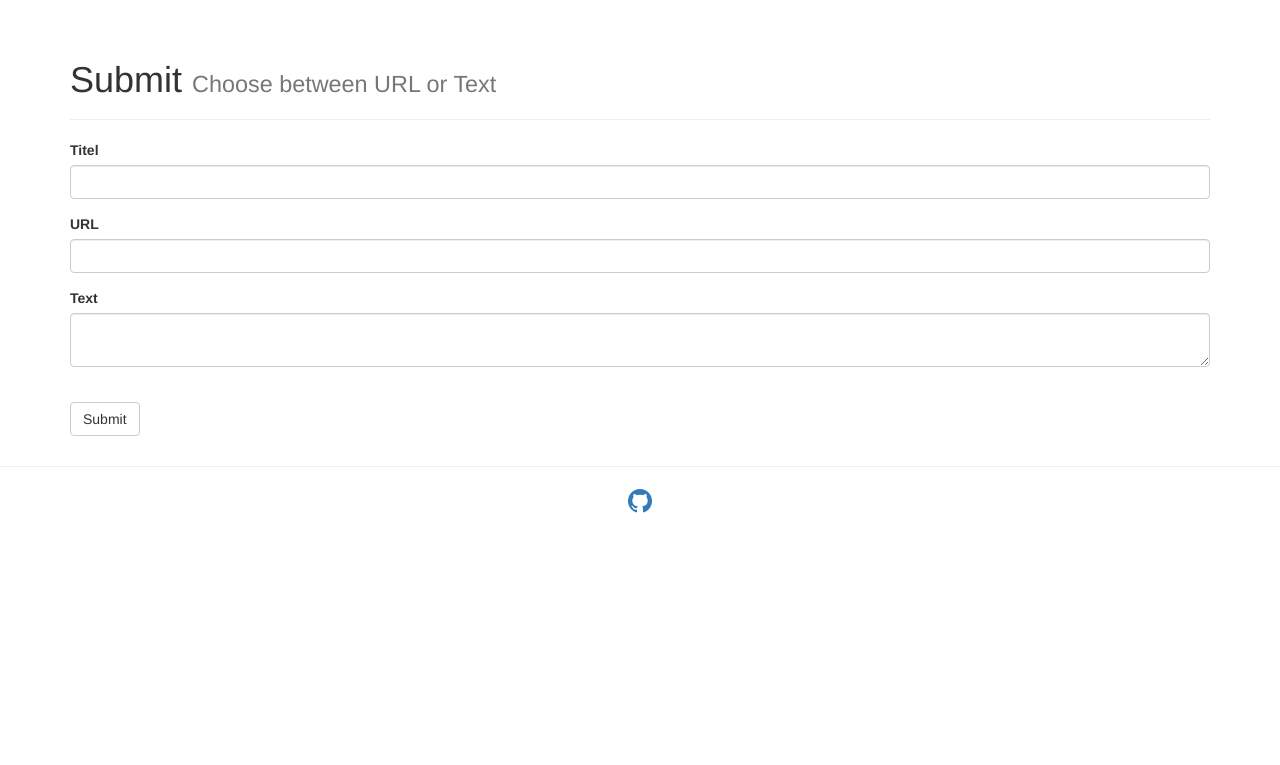
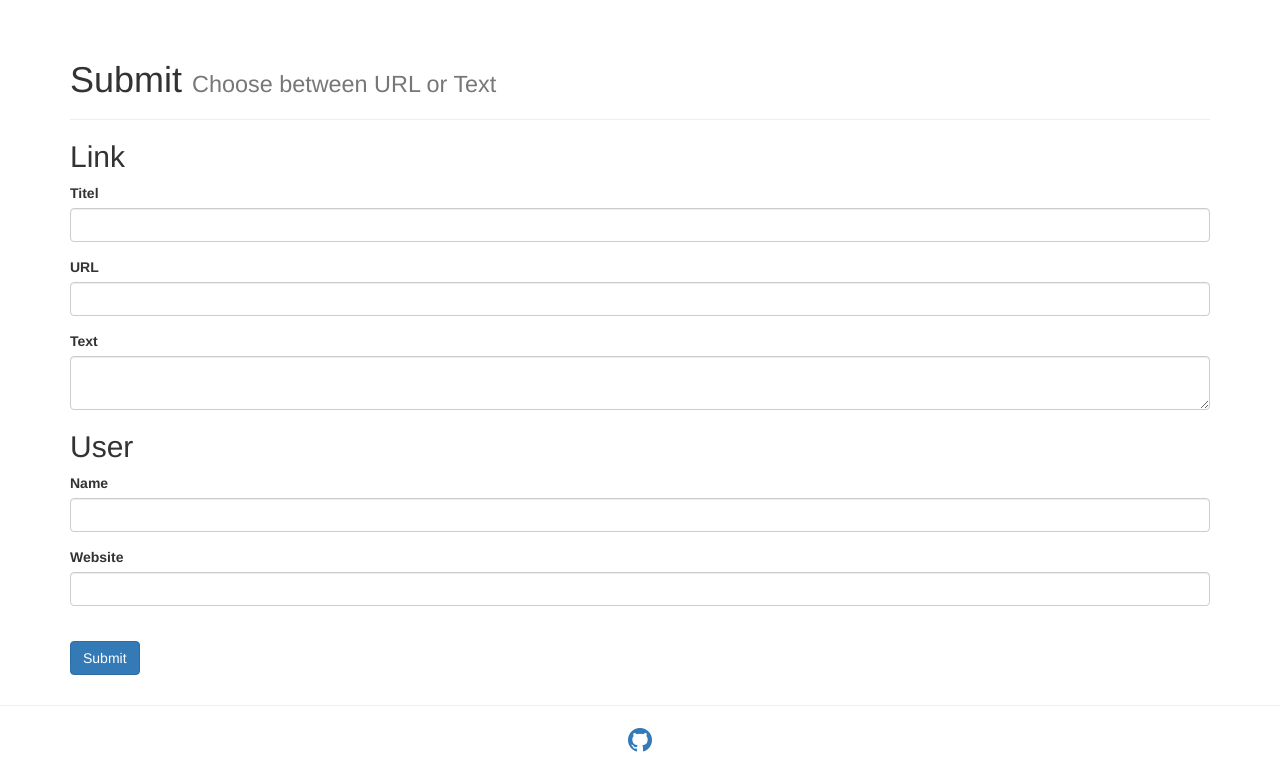
Before and after one commit to xsteadfastx/fackernews, a Flask app: page /submit in a window 1280 px wide. Shown: the part 52-817 px from the top of the page. Before the commit the page ends 565 px from the top, so only its background shows below. Run offline with Flask 2, Linux system fonts and the light colour scheme; parts of the project's set-up code (start-up, migrations or seed data) failed here and were passed over; some libraries are stand-ins or nearby versions.

Commit message:
added usernames for links

```diff
--- a/app/app.py
+++ b/app/app.py
@@ -7,7 +7,7 @@ from flask_wtf import Form, RecaptchaField
 from urllib.parse import urljoin, urlparse
 from werkzeug.contrib.atom import AtomFeed
 from wtforms import TextField, TextAreaField
-from wtforms.validators import Required, URL, Optional
+from wtforms.validators import Required, URL, Optional, Length
 
 
 exec(open('fackernews.conf').read())
@@ -40,6 +40,8 @@ class Link(db.Document):
     titel = db.StringField(max_length=255, required=True)
     url = db.StringField(max_length=255)
     text = db.StringField()
+    user = db.StringField(max_length=255, required=True)
+    user_website = db.StringField(max_length=255)
     created_at = db.DateTimeField(
         default=datetime.datetime.utcnow(), required=True)
     last_activity = db.DateTimeField(
@@ -55,24 +57,26 @@ class Link(db.Document):
 class Comment(db.EmbeddedDocument):
     ''' mongo magic '''
     id = db.ObjectIdField(required=True, default=lambda: bson.ObjectId())
-    name = db.StringField(verbose_name='Name', max_length=255, required=True)
-    website = db.StringField(max_length=255)
-    message = db.StringField(verbose_name='Comment', required=True)
+    user = db.StringField(max_length=255, required=True)
+    user_website = db.StringField(max_length=255)
+    message = db.StringField(required=True)
     created_at = db.DateTimeField(
         default=datetime.datetime.utcnow(), required=True)
     upvotes = db.IntField()
 
 
 class LinkForm(Form):
-    titel = TextField('Titel', validators=[Required()])
-    url = TextField('URL', validators=[URL(), Optional()])
+    titel = TextField('Titel', validators=[Required(), Length(max=255)])
+    url = TextField('URL', validators=[URL(), Optional(), Length(max=255)])
     text = TextAreaField('Text')
+    user = TextField('Name', validators=[Required(), Length(max=255)])
+    user_website = TextField('Website', validators=[URL(), Optional(), Length(max=255)])
     recaptcha = RecaptchaField()
 
 
 class CommentForm(Form):
-    name = TextField('Name', validators=[Required()])
-    website = TextField('Website', validators=[Optional(), URL()])
+    user = TextField('Name', validators=[Required()])
+    user_website = TextField('Website', validators=[Optional(), URL()])
     message = TextAreaField('Message', validators=[Required()])
     recaptcha = RecaptchaField()
 
@@ -179,14 +183,17 @@ def submit():
     # if there is data from a fail submit, prefill forms
     if 'submit_data' in session and session['submit_data']:
         data = session['submit_data']
-        form = LinkForm(titel=data[0], url=data[1], text=data[2])
+        form = LinkForm(titel=data[0], url=data[1], text=data[2], user=data[3], user_website=data[4])
     else:
         form = LinkForm()
     if form.validate_on_submit():
+        # if url or text was submitted
         if bool(form.url.data) ^ bool(form.text.data):
             link = Link(titel=form.titel.data,
                         url=form.url.data,
                         text=form.text.data,
+                        user=form.user.data,
+                        user_website=form.user_website.data,
                         created_at=datetime.datetime.utcnow(),
                         last_activity=datetime.datetime.utcnow(),
                         upvotes=0)
@@ -203,11 +210,14 @@ def submit():
 
             return redirect('/submit')
 
+        # if url and text was submitted
         else:
             flash('Choose between URL or Text', 'danger')
             session['submit_data'] = [form.titel.data,
                                       form.url.data,
-                                      form.text.data]
+                                      form.text.data,
+                                      form.user.data,
+                                      form.user_website.data]
 
             return redirect('/submit')
 
@@ -242,8 +252,8 @@ def comments(link_id):
 
     if form.validate_on_submit():
         link = Link.objects(id=link_id).first()
-        comment = Comment(name=form.name.data,
-                          website=form.website.data,
+        comment = Comment(user=form.user.data,
+                          user_website=form.user_website.data,
                           message=form.message.data,
                           created_at=datetime.datetime.utcnow(),
                           upvotes=0)
--- a/app/templates/index.html
+++ b/app/templates/index.html
@@ -31,7 +31,11 @@
 				{% else %}
 				<a href="{{ j.url }}">{{ j.titel }}</a> <small>({{ link_hostnames[i] }})</small>
 				{% endif %}
-				<br /><small>{{ j.upvotes }} upvotes | <a href="/comments/{{ j.id }}">{% if counter[i] == 1 %}{{ counter[i] }} comment{% elif counter[i] > 0 %}{{ counter[i] }} comments{% else %}discuss{% endif %}</a></small>
+				{% if j.website %}
+				<br /><small> by <a href="{{ j.user_website }}">{{j.user }}</a> | {{ j.upvotes }} upvotes | <a href="/comments/{{ j.id }}">{% if counter[i] == 1 %}{{ counter[i] }} comment{% elif counter[i] > 0 %}{{ counter[i] }} comments{% else %}discuss{% endif %}</a></small>
+				{% else %}
+				<br /><small> by {{j.user }} | {{ j.upvotes }} upvotes | <a href="/comments/{{ j.id }}">{% if counter[i] == 1 %}{{ counter[i] }} comment{% elif counter[i] > 0 %}{{ counter[i] }} comments{% else %}discuss{% endif %}</a></small>
+				{% endif %}
 			</td>
 		</tr>
 	{% endfor %}
--- a/app/templates/submit.html
+++ b/app/templates/submit.html
@@ -23,15 +23,20 @@
 	{% endwith %}
 	<form class="form" role="form" action="" method="POST" enctype="login">
 		{{ form.hidden_tag() }}
+		<h2>Link</h2>
 		{{ wtf.form_field(form.titel) }}
 		{{ wtf.form_field(form.url) }}
 		{{ wtf.form_field(form.text) }}
+		<h2>User</h2>
+		{{ wtf.form_field(form.user) }}
+		{{ wtf.form_field(form.user_website) }}
 		{% for error in form.recaptcha.errors %}
 		 	{{ error }}
 		{% endfor %}
 		{{ form.recaptcha }}
 		<br />
-		<p><button type="submit" class="btn btn-default" value="name">Submit</button></p>
+		<p><button type="submit" class="btn btn-primary" value="name">Submit</button></p>
+	</form>
 </div>
 {% include "footer.html" %}
 {% endblock %}
```
Also changed, not shown: app/templates/comments.html (+14 -8 lines).
